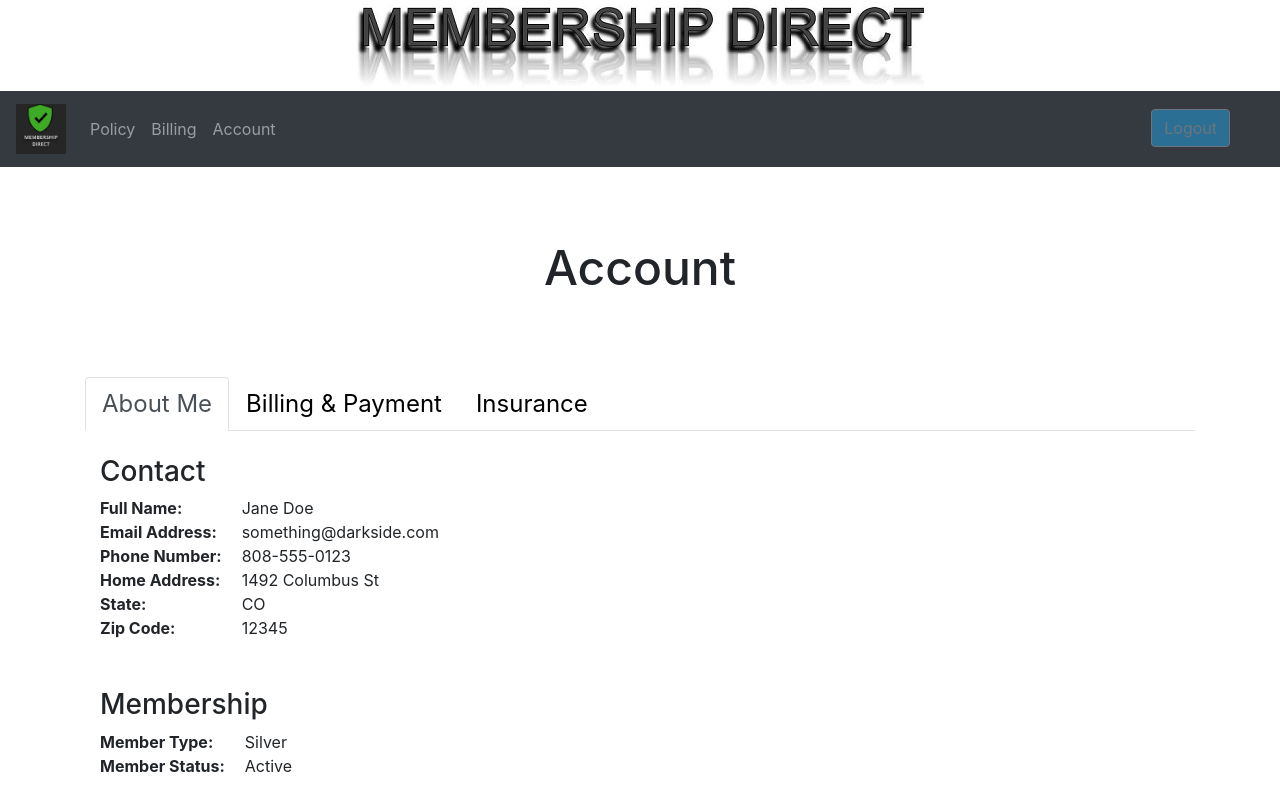
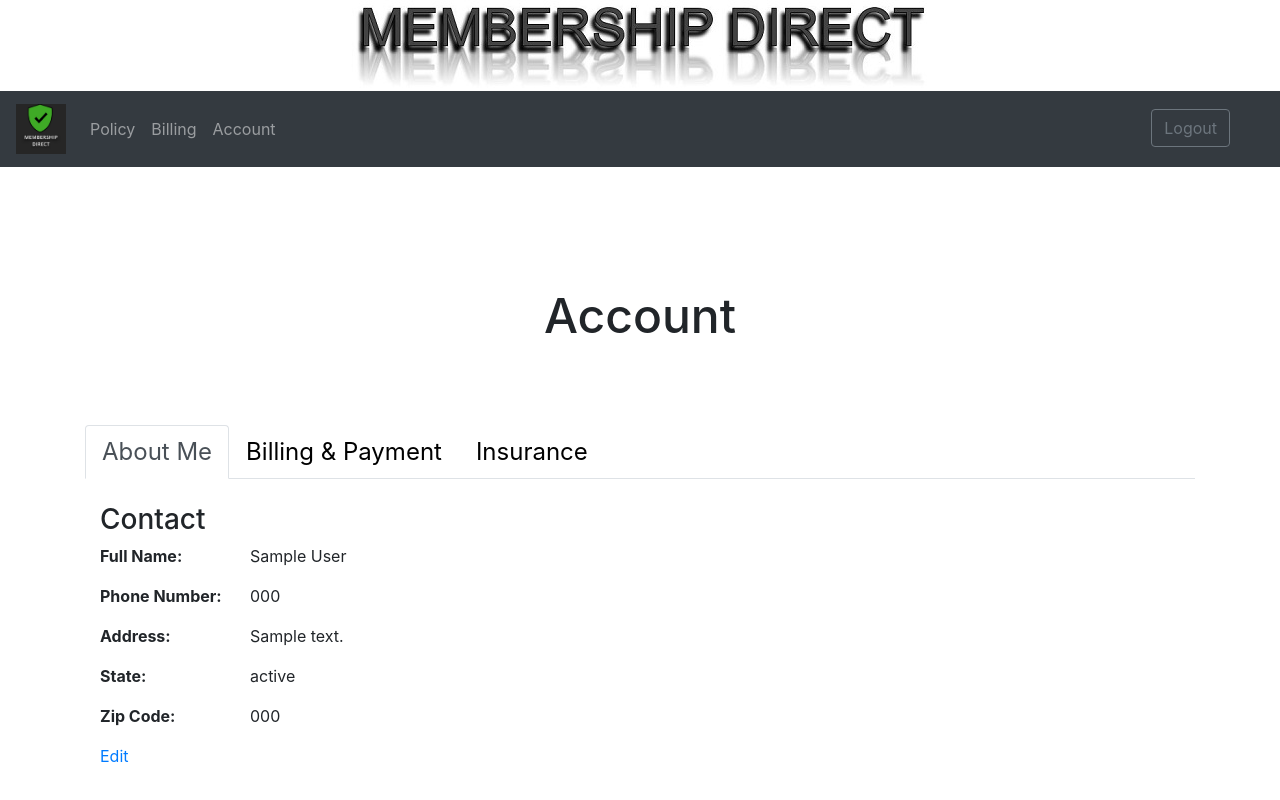
Before and after one commit to newman15/Membership-Direct, a PHP site: page /account.php in a window 1280 px wide. Run offline with PHP 8.4, Linux system fonts and the light colour scheme; the visitor is signed in with stand-in values (Sample User, id 1); tables that the repository leaves empty or names only in its code hold one stand-in row (values such as "Sample post").

Commit message:
update account & add edit-contact

```diff
--- a/account.php
+++ b/account.php
@@ -3,8 +3,76 @@
 
     // Import Nav Bar
     require "includes/portal-nav.php";
-?>
 
+    if(isset($_SESSION['sessionEmail'])){
+
+        $userEmail = $_SESSION['sessionEmail'];
+
+        // Variables: About Me
+        $firstName = "";
+        $lastName = "";
+        $email = "";
+        $phone_number = "";
+        $address = "";
+        $state = "";
+        $zip_code = "";
+        $member_type = "";
+        $member_status = "";
+
+        // Variables: Billing & Payment
+
+        // Variables: Insurance
+        $provider = "";
+        $vehicle_make = "";
+        $vehicle_model = "";
+        $vehicle_year = "";
+        $business_id = "";
+        $number_of_claims = "";
+        $policy_number = "";
+
+        // DB Interaction
+        try{
+            // Connection to DB
+            require "includes/db-info.php";
+            $dbh = new PDO("mysql:host=$serverName; dbname=$dbName", $userName, $password);
+            echo "<br/><br/>";
+
+            // SQL Email Check
+            $stmt = $dbh->prepare("SELECT * FROM member WHERE email=?");
+            $stmt->execute([$userEmail]);
+            $user = $stmt->fetch();
+
+            if ($user){
+                $firstName = $user['first_name'];
+                $lastName = $user['last_name'];
+                $email = $user['email'];
+                $phone_number = $user['phone_number'];
+                $address = $user['address'];
+                $state = $user['state'];
+                $zip_code = $user['zip_code'];
+                $member_type = $user['member_type'];
+                $member_status = $user['member_status'];
+
+                if ($member_status == "0")
+                    $member_status = "Inactive";
+                else
+                    $member_status = "Active";
+
+                $provider = $user['car_insurance'];
+                $vehicle_make = $user['vehicle_make'];
+                $vehicle_model = $user['vehicle_model'];
+                $vehicle_year = $user['vehicle_year'];
+                $business_id = $user['business_id'];
+                $number_of_claims = $user['number_of_claims'];
+                $policy_number = $user['policy_number'];
+            }
+
+        } catch(PDOException $e){       // Need to set_exception_handler() to protect DB
+            echo $stmt . "<br/>" . $e->getMessage();
+            die();
+        }
+
+        echo <<<HTML
         <!DOCTYPE html>
         <html lang="en">
         <head>
@@ -15,54 +83,41 @@
             <script src="https://ajax.googleapis.com/ajax/libs/jquery/3.4.1/jquery.min.js"></script>
             <script src="https://cdnjs.cloudflare.com/ajax/libs/popper.js/1.14.7/umd/popper.min.js"></script>
             <script src="https://maxcdn.bootstrapcdn.com/bootstrap/4.3.1/js/bootstrap.min.js"></script>
-
         <style>
-    a.nav-link:hover, a.nav-link:active{
-        font-size: 150%;
-    }
-
-	.column_left{
-		font-weight: bold;
-		margin-left: 15px;
-		margin-right: 20px;
-	}
-
             .top-link{
                 margin-left: 11%;
                 font-family: 'Varela Round', sans-serif;
                 font-weight: bold;
             }
-
             .nav-link{
                 color: black;
             }
-
             .tab-body-text{
                 font-size: 1.1em;
             }
-
             #more-info-tabs{
                 font-size: 1.5em;
             }
-
-    .btn{
-      background-color: #2b6f94;
-    }
-
             h1{
                 text-align: center;
                 font-size: 3em;
             }
+            .flex-container {
+                display: flex;
+                flex-direction: row;
 
+            }
+            .left-col{
+                font-weight: bold;
+                width:150px;
+                height:40px;
+            }
         </style>
-
         </head>
-
-<body>    <br />
-
+        <body>
+        <br />
             <br /><br />
             <center><h1>Account</h1></center>
-
             <!--------------- More Info Tabs ------------------>
                 <br/><br/><br/>
                 <div class="container">
@@ -78,47 +133,32 @@
                             <a class="nav-link" id="nav-link" data-toggle="tab" href="#insurance">Insurance</a>
                         </li>
                     </ul>
-
                     <!-- Tab panes -->
                     <div class="tab-content">
-
                         <!-- About Me tab -->
                         <div id="about_me" class="container tab-pane active"><br>
                             <h3>Contact </h3>
-					<div class="row">
-						<div class="column_left">
-							Full Name:			<br/>
-							Email Address:		<br/>
-							Phone Number:		<br/>
-							Home Address:		<br/>
-							State:				<br/>
-							Zip Code:			<br/>
-						</div>
-						<div class="column_right">
-							Jane Doe				<br/>
-							something@darkside.com	<br/>
-							808-555-0123			<br/>
-							1492 Columbus St		<br/>
-							CO						<br/>
-							12345					<br/>
-						</div>
-					</div>
-					<!-- TODO: Edit Contact Info button -->
-
-					<br/><br/>
-					<h3>Membership</h3>
-					<div class="row">
-						<div class="column_left">
-							Member Type:		<br/>
-							Member Status:		<br/>
-						</div>
-						<div class="column_right">
-							Silver				<br/>
-							Active				<br/>
-						</div>
-					</div>
+                            <div class="flex-container">
+                                <div class="left-col">Full Name:</div><div>$firstName $lastName</div>
                             </div>
 
+                            <div class="flex-container">
+                                <div class="left-col">Phone Number:</div><div>$phone_number</div>
+                            </div>
+
+                            <div class="flex-container">
+                                <div class="left-col">Address:</div><div>$address</div>
+                            </div>
+
+                            <div class="flex-container">
+                                <div class="left-col">State:</div><div>$state</div>
+                            </div>
+
+                            <div class="flex-container">
+                                <div class="left-col">Zip Code:</div><div>$zip_code</div>
+                            </div>
+                            <a href="edit-contact.php">Edit</a>
+                        </div>
                         <!-- Billing & Payment tab -->
                         <div id="payment" class="container tab-pane fade"><br>
                             <h3>Payment Status</h3>
@@ -133,11 +173,9 @@
                                 $121.64 (December 31, 2021)	<br/>
                             </div>
                             </div>
-
                             <!-- TODO: Pay Now button -->
                             <br/><br/>
                             <!-- TODO: Add Card button -->
-
                             <div class="row">
                             <div class="column_left">
                                 John (primary):		<br/><br/>
@@ -145,7 +183,6 @@
                                 Jane:				<br/><br/>
                                 <br/>
                             </div>
-
                             <div class="column_right">
                                 VISA ending in 1234				<br/>
                                 Exp: 3/2022				<br/>
@@ -156,7 +193,6 @@
                             </div>
                             </div>
                         </div>
-
                         <!-- Insurance tab -->
                         <div id="insurance" class="container tab-pane fade"><br>
                             <h3>Insurance</h3>
@@ -167,15 +203,13 @@
                                     Number of Claims:		<br/>
                                     Business ID:			<br/>
                                 </div>
-
                                 <div class="column_right">
-							Geico				<br/>
-							1357				<br/>
-							5				<br/>
-							129512			<br/>
+                                    $provider				<br/>
+                                    $policy_number				<br/>
+                                    $number_of_claims				<br/>
+                                    $business_id			<br/>
                                 </div>
                             </div>
-
                             <br/><br/>
                             <h3>Vehicle</h3>
                             <div class="row">
@@ -184,17 +218,24 @@
                                 Model:		<br/>
                                 Year:		<br/>
                             </div>
-
                             <div class="column_right">
-							Honda				<br/>
-							Acura				<br/>
-							2099				<br/>
+                                $vehicle_make				<br/>
+                                $vehicle_model				<br/>
+                                $vehicle_year				<br/>
                             </div>
                             </div>
                         </div>
                     </div>
                 </div>
+        </body>
+        </html>
+        HTML;
 
-</body>
+    }
 
-</html>
+    // Session Not Active
+    else{
+        //echo "Session Failed Check";
+        header("Location: login-page.php");
+    }
+?>
```
Also changed, not shown: edit-contact.php (added, +147 -0 lines). Lines whose indentation alone changed are shown as unchanged.
